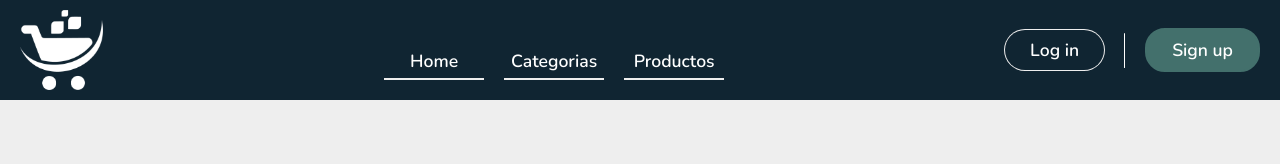
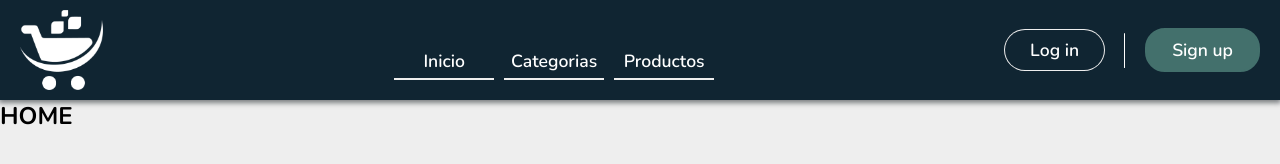
Before and after one commit to YariangelAray/SPA-, a website built with Vite: page index.html in a window 1280 px wide. Built offline with nearby package versions, Linux system fonts and the light colour scheme.

Commit message:
enrutador

```diff
--- a/index.html
+++ b/index.html
@@ -12,9 +12,11 @@
         <img class="logo" src="public/logo.png" alt="logo">
       </div>
       <nav class="nav">
-        <a class="nav__item enlace" href="">Home</a>
-        <a class="nav__item enlace" href="">Categorias</a>
-        <a class="nav__item enlace" href="">Productos</a>
+        <ul class="nav__list">
+          <li><a class="nav__item enlace" href="#Home">Inicio</a></li>
+          <li><a class="nav__item enlace" href="#Categorias">Categorias</a></li>
+          <li><a class="nav__item enlace" href="#Productos">Productos</a></li>
+        </ul>
       </nav>
       <div class="header__acciones">
         <a class="boton boton--borde enlace" href="">Log in</a>
@@ -22,6 +24,11 @@
         <a class="boton enlace" href="">Sign up </a>
       </div>
     </header>
+
+    <main>
+
+    </main>
+
     <script type="module" src="/src/main.js"></script>
   </body>
 </html>
--- /dev/null
+++ b/src/Views/Categorias/categoriaController.js
@@ -0,0 +1,6 @@
+export const init = () => {
+  const contenedor = document.querySelector('.content');
+  const parrafo = document.createElement('p');
+  parrafo.textContent = "Este es un texto cargado desde el controlador de CATEGORIA"
+  contenedor.append(parrafo);
+}
--- /dev/null
+++ b/src/Views/Home/index.html
@@ -0,0 +1,3 @@
+<section>
+  <h1>HOME</h1>
+</section>
--- /dev/null
+++ b/src/Views/Productos/productoController.js
@@ -0,0 +1,6 @@
+export const init = () => {
+  const contenedor = document.querySelector('.content');
+  const parrafo = document.createElement('p');
+  parrafo.textContent = "Este es un texto cargado desde el controlador de PRODUCTO"
+  contenedor.append(parrafo);
+}
--- a/src/main.js
+++ b/src/main.js
@@ -1 +1,47 @@
 import './style.css';
+import * as homeController from './Views/Home/homeController.js'
+import * as categoriaController from './Views/Categorias/categoriaController.js'
+import * as productoController from './Views/Productos/productoController.js'
+
+const vistas = [
+  {
+    nombre: "Home",
+    path: "./src/Views/Home/index.html",
+    controlador: homeController,
+  },
+  {
+    nombre: "Categorias",
+    path: `./src/Views/Categorias/index.html`,
+    controlador: categoriaController
+  },
+  {
+    nombre: "Productos",
+    path: `./src/Views/Productos/index.html`,
+    controlador: productoController
+  }
+]
+
+const enrutador = async (hash) => {
+  const vista = vistas.find((vista) => vista.nombre === hash);
+  console.log(vista);
+
+  const main = document.querySelector('main');
+  const section = await fetch(vista.path);
+  main.innerHTML = await section.text();
+
+  if (typeof vista.controlador.init === 'function') {
+    vista.controlador.init();
+  }
+}
+
+window.addEventListener('hashchange', async (e) => {
+  const hash = location.hash.slice(1);
+  await enrutador(hash);
+})
+
+window.addEventListener('DOMContentLoaded', async () => {
+  const hash = location.hash.slice(1);
+
+  if (hash === "") window.location.href = '#Home';
+  await enrutador(hash);
+})
--- a/src/style.css
+++ b/src/style.css
@@ -24,6 +24,7 @@ body{
   justify-content: space-between;
   overflow: hidden;
   padding: 0 20px;
+  box-shadow: 0 2px 5px 1px hsla(203, 52%, 5%, 0.5);
 }
 
 .header__logo{
@@ -41,7 +42,11 @@ body{
   align-items: center;
   gap: 10px;
 }
-
+.nav__list{
+  display: flex;
+  gap: 10px;
+  list-style: none;
+}
 .nav{
   align-items: end;
   padding-bottom: 20px;
```
Also changed, not shown: src/Views/Categorias/index.html (added, +4 -0 lines), src/Views/Productos/index.html (added, +4 -0 lines), src/Views/Home/homeController.js (added).
